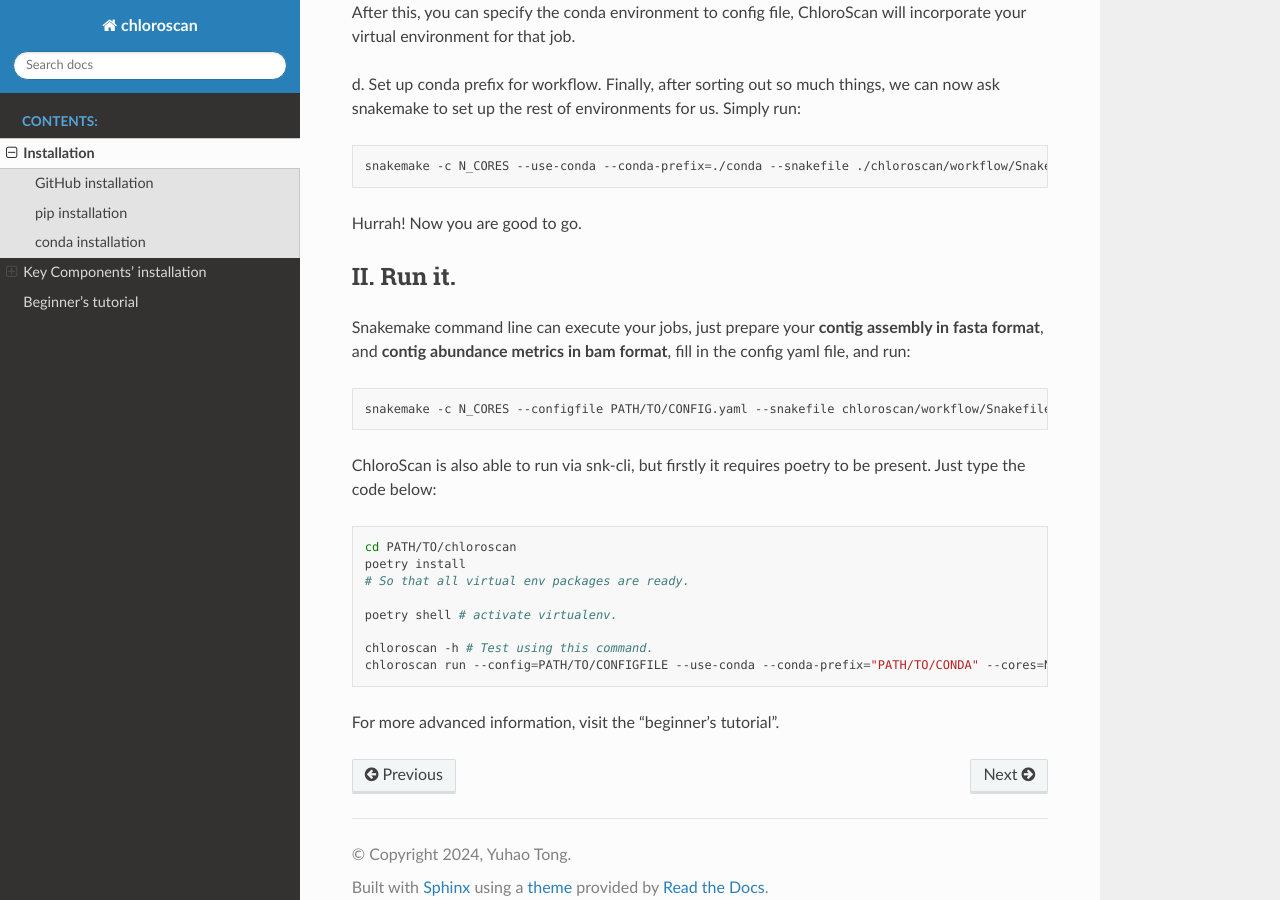
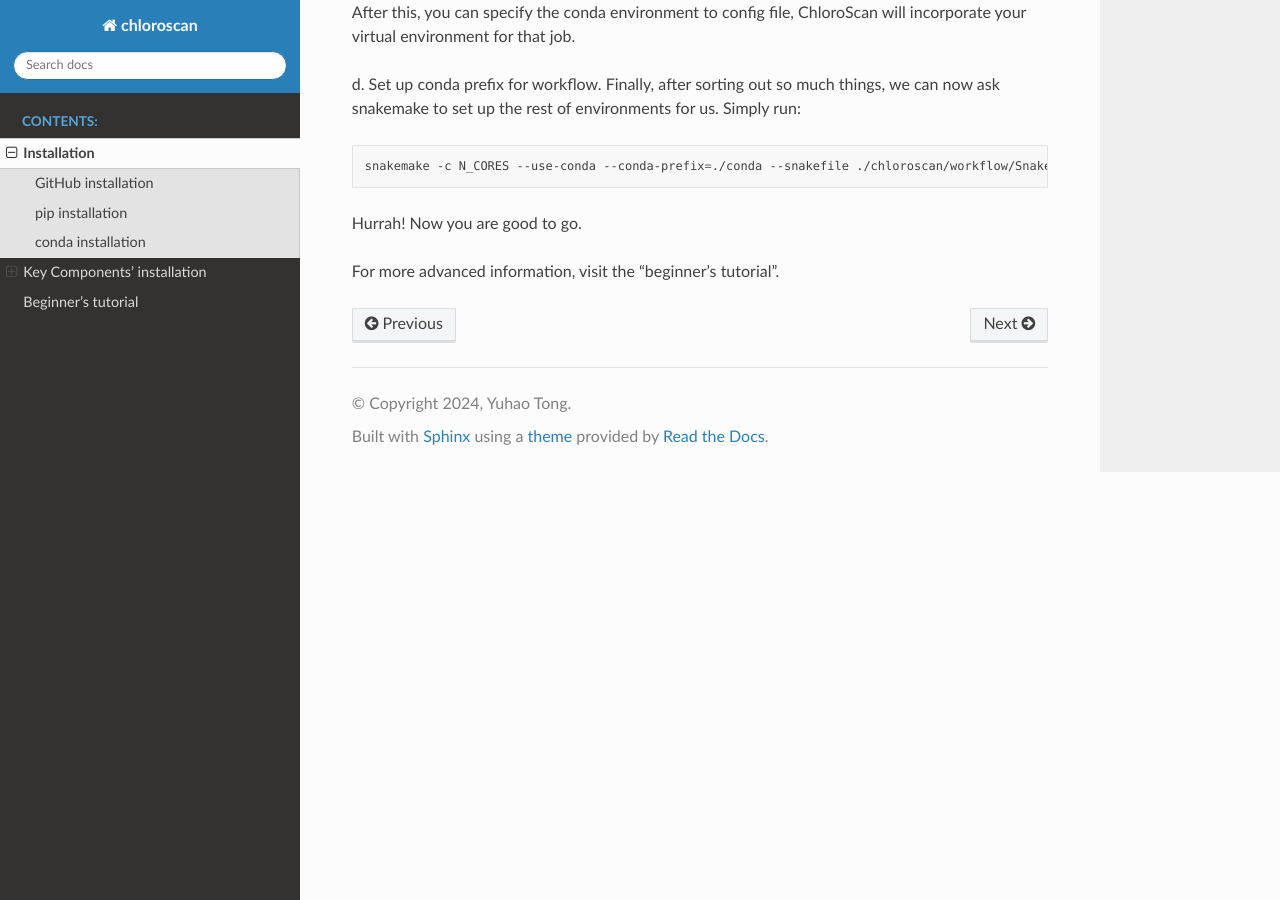
Before and after one commit to Andyargueasae/chloroscan, a Sphinx documentation site: the page built from docs/source/main/installation.rst, in a window 1280 px wide and 900 px high, scrolled down 1948 px. Built offline with Sphinx 7.4.7 and the Read the Docs theme 2.0.0, drawn with Linux system fonts in a browser that asks for light colours.

Commit message:
shuffle structure 20240620

```diff
--- a/docs/source/main/installation.rst
+++ b/docs/source/main/installation.rst
@@ -100,27 +100,4 @@ Finally, after sorting out so much things, we can now ask snakemake to set up th
 
 Hurrah! Now you are good to go.
 
-
-II. Run it.
-===========
-Snakemake command line can execute your jobs, just prepare your **contig assembly in fasta format**, and **contig abundance metrics in bam format**, fill in the config yaml file, and run:
-
-.. code-block:: bash
-
-    snakemake -c N_CORES --configfile PATH/TO/CONFIG.yaml --snakefile chloroscan/workflow/Snakefile --use-conda --conda-prefix YOUR/conda
-
-
-ChloroScan is also able to run via snk-cli, but firstly it requires poetry to be present. Just type the code below:
-
-.. code-block:: bash
-
-    cd PATH/TO/chloroscan
-    poetry install
-    # So that all virtual env packages are ready.
-
-    poetry shell # activate virtualenv.
-
-    chloroscan -h # Test using this command.
-    chloroscan run --config=PATH/TO/CONFIGFILE --use-conda --conda-prefix="PATH/TO/CONDA" --cores=N_CORES # Run workflow in this way.
-
 For more advanced information, visit the "beginner's tutorial".
```
Also changed, not shown: docs/source/main/beginner_tutorial.rst (+22 -0 lines).
